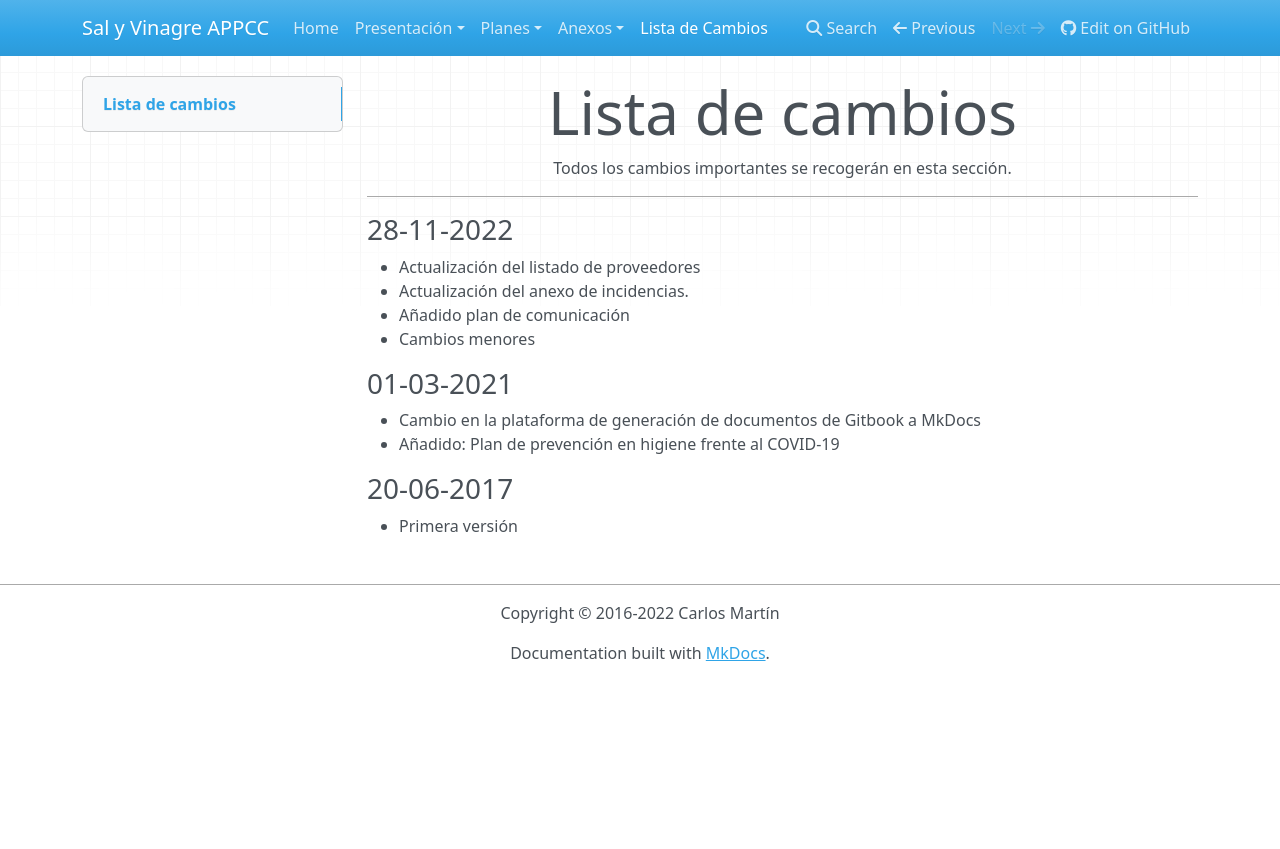
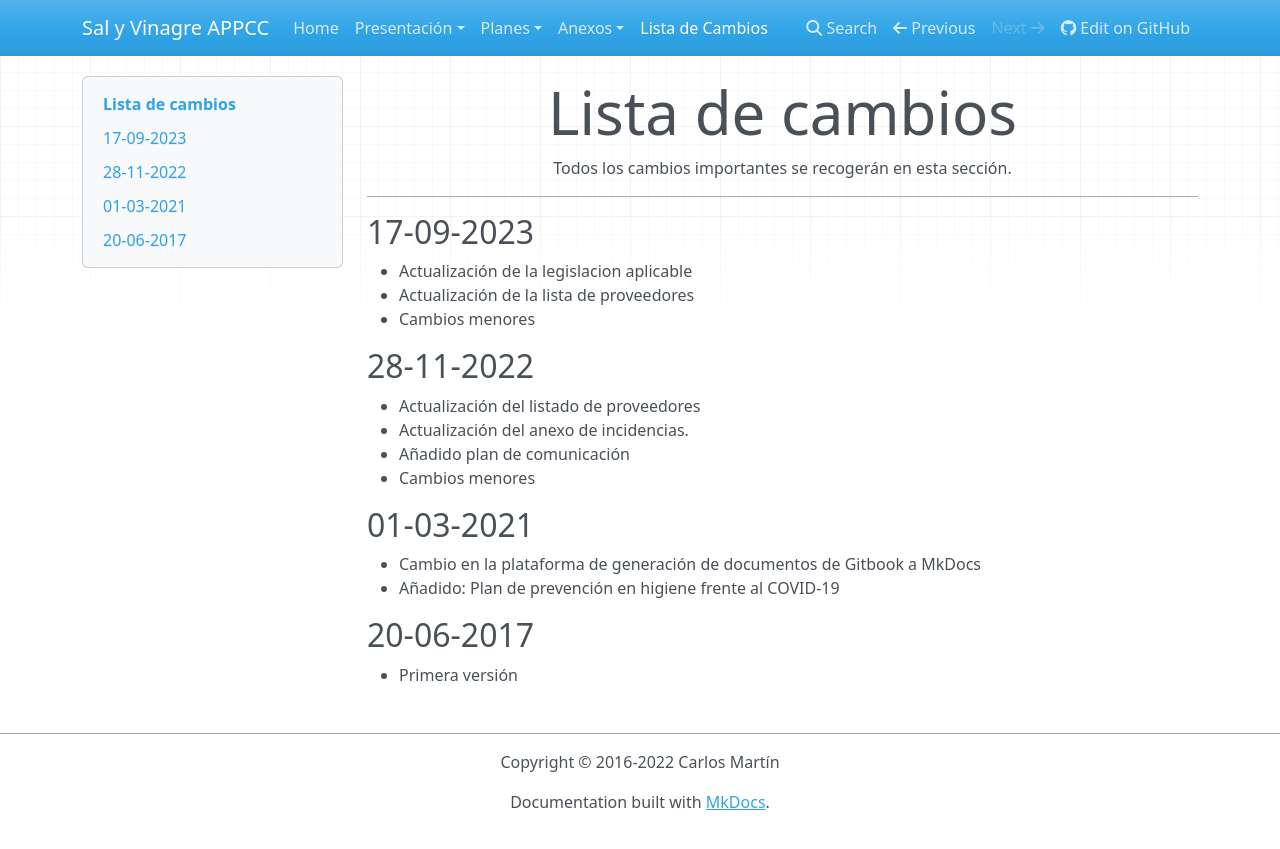
Before and after one commit to salyvinagre/appcc, an MkDocs documentation site: the page built from docs/ChangeLog.md, in a window 1280 px wide. Shown: the top 849 px of the page. Built offline with MkDocs 1.6.1, drawn with Linux system fonts in a browser that asks for light colours; nearby versions of some CDN libraries.

Commit message:
update Changelog!

```diff
--- a/docs/ChangeLog.md
+++ b/docs/ChangeLog.md
@@ -4,18 +4,24 @@ Todos los cambios importantes se recogerán en esta sección.
 
 ---
 
-### 28-11-2022
+## 17-09-2023
+
+- Actualización de la legislacion aplicable
+- Actualización de la lista de proveedores
+- Cambios menores
+
+## 28-11-2022
 
 - Actualización del listado de proveedores
 - Actualización del anexo de incidencias.
 - Añadido plan de comunicación
 - Cambios menores
 
-### 01-03-2021
+## 01-03-2021
 
 - Cambio en la plataforma de generación de documentos de Gitbook a MkDocs
 - Añadido: Plan de prevención en higiene frente al COVID-19
 
-### 20-06-2017
+## 20-06-2017
 
 - Primera versión
```
